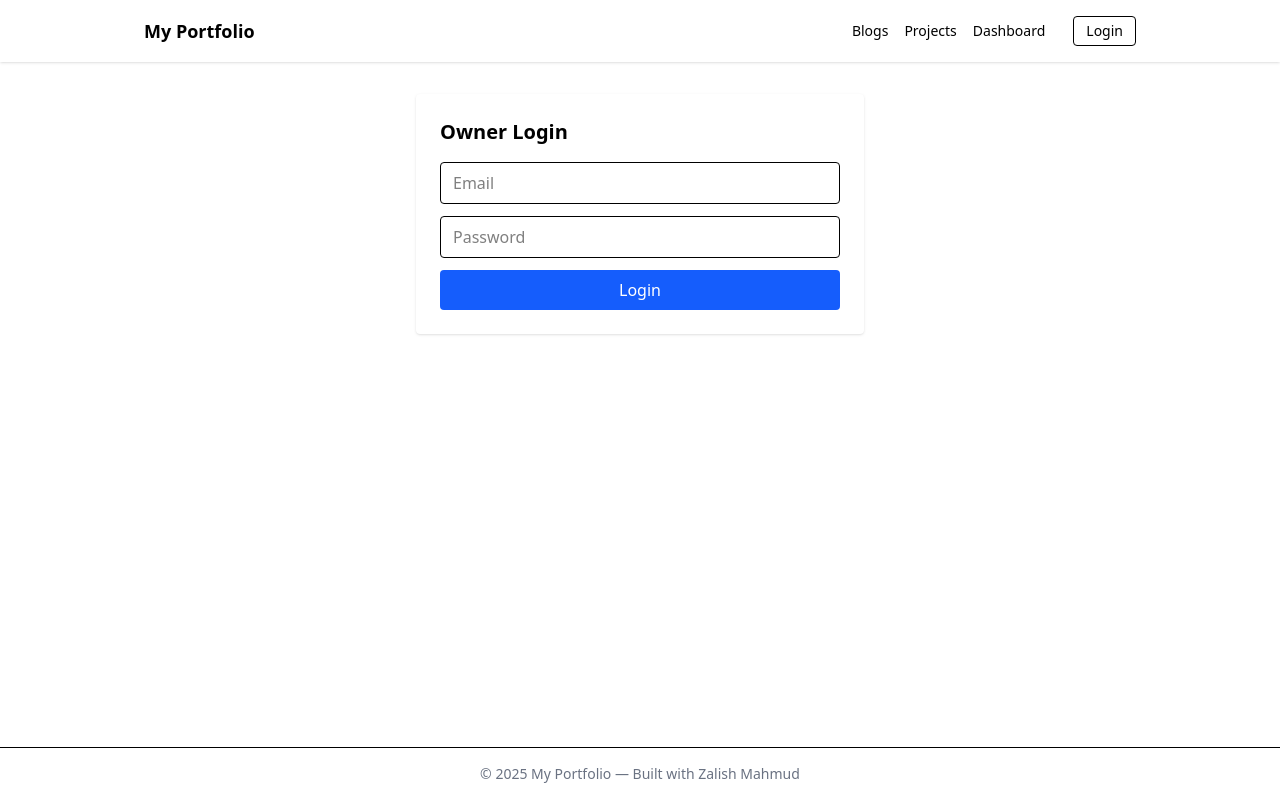
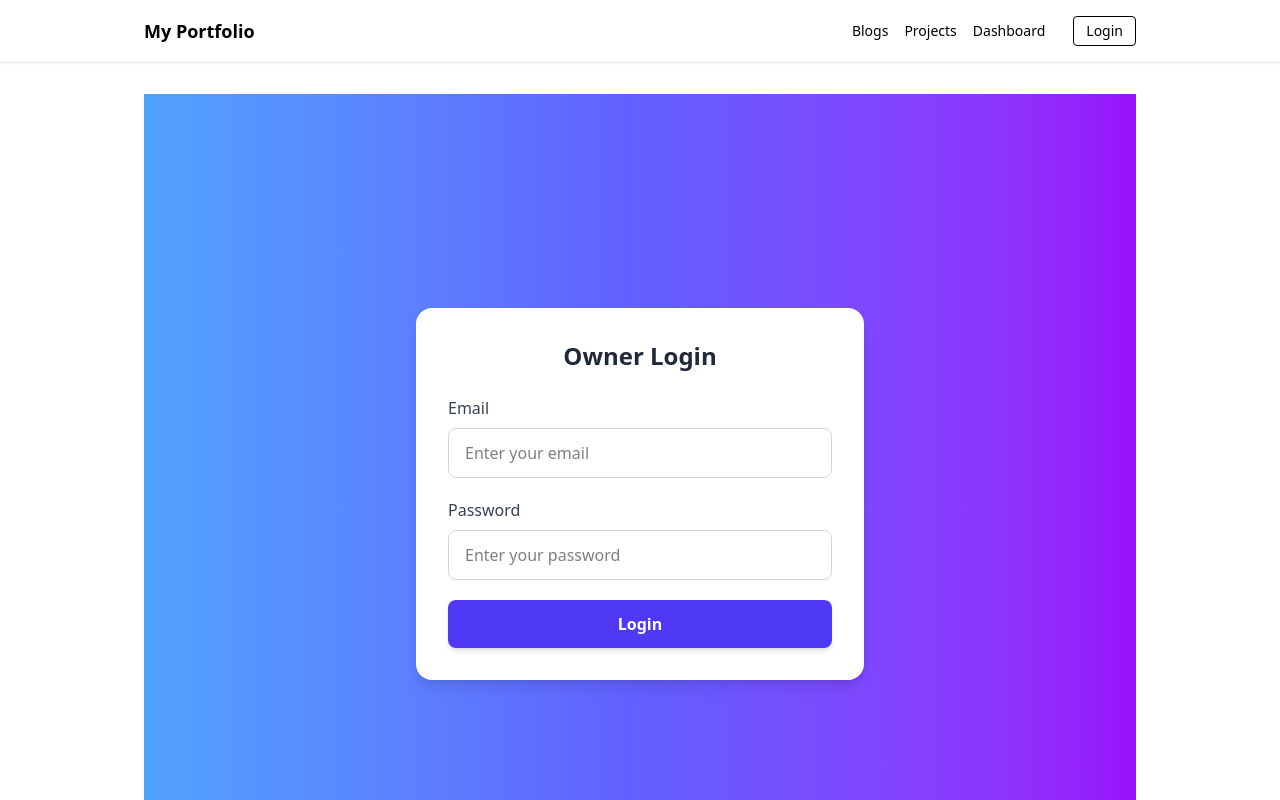
Before and after one commit to zalish-shawon/nextjs-portfolio-frontend, a Next.js app: page /login in a window 1280 px wide. Shown: the top 800 px of the page. Built offline with nearby package versions, Linux system fonts and the light colour scheme; no server answers.

Commit message:
refactor: enhance login page UI with improved layout and styling

```diff
--- a/src/pages/login.tsx
+++ b/src/pages/login.tsx
@@ -1,3 +1,4 @@
+/* eslint-disable @typescript-eslint/no-explicit-any */
 import { useState } from "react";
 import { useRouter } from "next/router";
 import api from "../lib/api";
@@ -12,7 +13,6 @@ export default function LoginPage() {
     e.preventDefault();
     try {
       const res = await api.post("/auth/login", { email, password });
-      // If backend returns token in body, save in localStorage for client API calls:
       if (res.data.token) localStorage.setItem("token", res.data.token);
       toast.success("Logged in");
       router.push("/dashboard");
@@ -22,13 +22,41 @@ export default function LoginPage() {
   }
 
   return (
-    <div className="max-w-md mx-auto bg-white p-6 rounded shadow">
-      <h2 className="text-xl font-bold mb-4">Owner Login</h2>
-      <form onSubmit={handleSubmit} className="space-y-3">
-        <input className="w-full px-3 py-2 border rounded" placeholder="Email" value={email} onChange={(e)=>setEmail(e.target.value)} required />
-        <input className="w-full px-3 py-2 border rounded" placeholder="Password" type="password" value={password} onChange={(e)=>setPassword(e.target.value)} required />
-        <button className="w-full bg-blue-600 text-white py-2 rounded">Login</button>
-      </form>
+    <div className="min-h-screen flex items-center justify-center bg-gradient-to-r from-blue-400 via-indigo-500 to-purple-600">
+      <div className="w-full max-w-md bg-white rounded-2xl shadow-lg p-8 animate-fadeIn">
+        <h2 className="text-2xl font-bold text-gray-800 text-center mb-6">Owner Login</h2>
+        <form onSubmit={handleSubmit} className="space-y-5">
+          <div>
+            <label className="block text-gray-700 mb-2">Email</label>
+            <input
+              type="email"
+              placeholder="Enter your email"
+              value={email}
+              onChange={(e) => setEmail(e.target.value)}
+              className="w-full px-4 py-3 border border-gray-300 rounded-lg focus:ring-2 focus:ring-indigo-400 focus:outline-none transition"
+              required
+            />
+          </div>
+          <div>
+            <label className="block text-gray-700 mb-2">Password</label>
+            <input
+              type="password"
+              placeholder="Enter your password"
+              value={password}
+              onChange={(e) => setPassword(e.target.value)}
+              className="w-full px-4 py-3 border border-gray-300 rounded-lg focus:ring-2 focus:ring-indigo-400 focus:outline-none transition"
+              required
+            />
+          </div>
+          <button
+            type="submit"
+            className="w-full py-3 bg-indigo-600 hover:bg-indigo-700 text-white font-semibold rounded-lg shadow-md transition duration-300"
+          >
+            Login
+          </button>
+        </form>
+
+      </div>
     </div>
   );
 }
```
